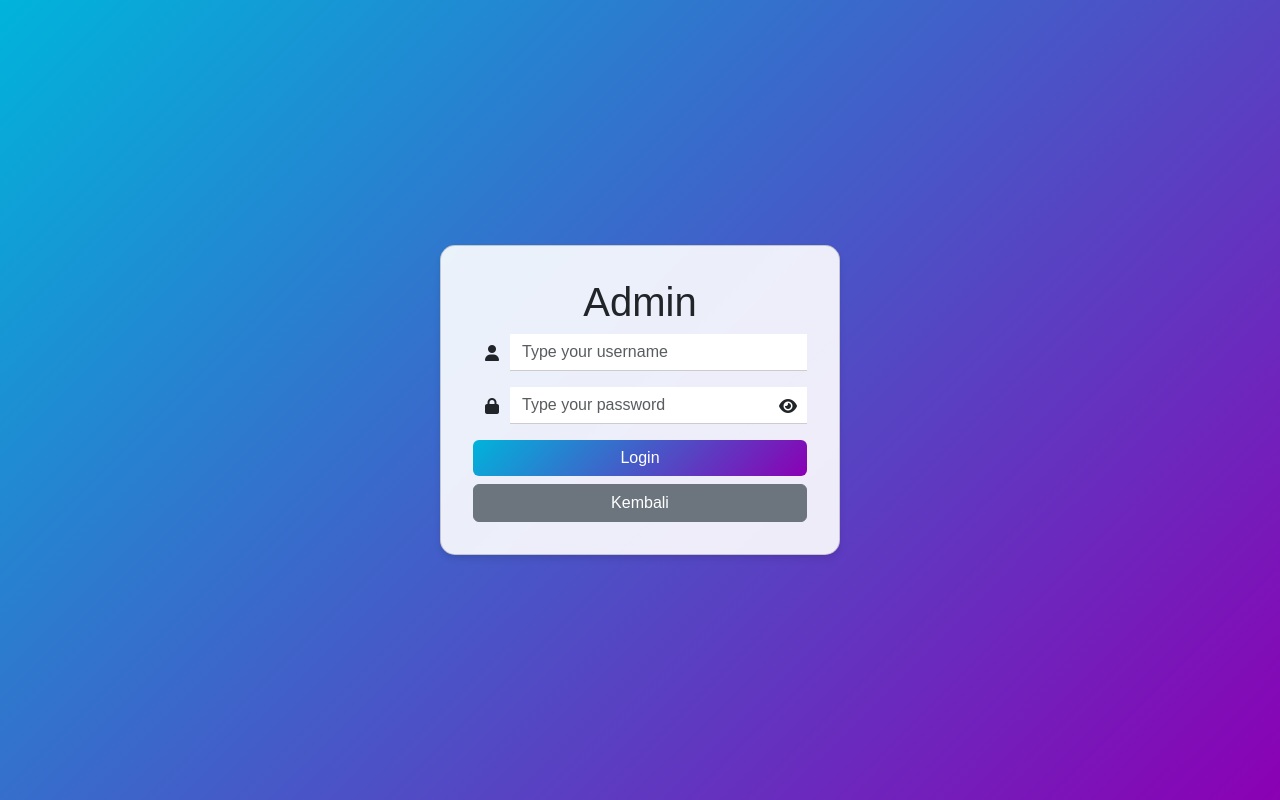
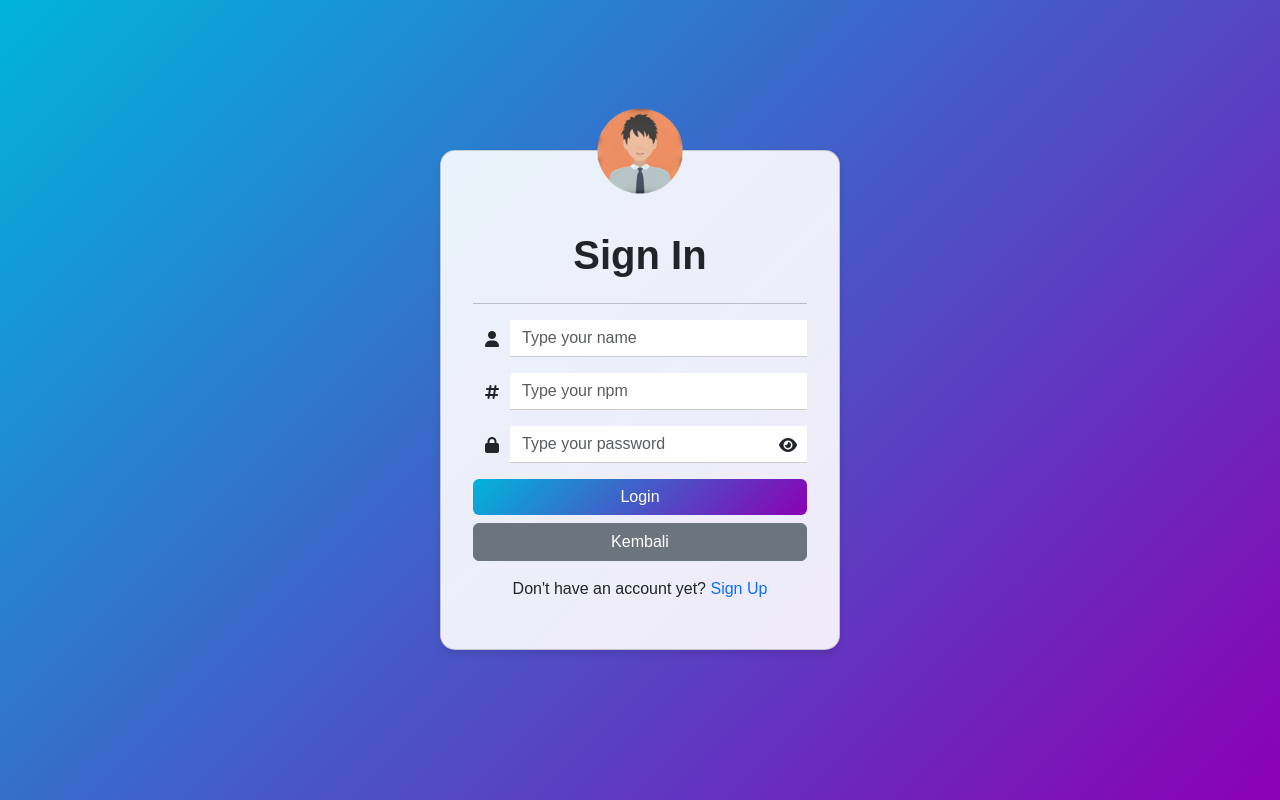
Before and after one commit to mars050504/perpustakaan, a PHP site: page /sign/admin/sign_in.php in a window 1280 px wide. Run offline with PHP 8.4, Linux system fonts and the light colour scheme; some libraries are stand-ins or nearby versions.

Commit message:
Update sign_in.php

```diff
--- a/uasweb/sign/admin/sign_in.php
+++ b/uasweb/sign/admin/sign_in.php
@@ -1,29 +1,31 @@
 <?php
 session_start();
 
-if(isset($_SESSION["signIn"]) ) {
-  header("Location: ../../DashboardAdmin/dashboardAdmin.php");
+if (isset($_SESSION["signIn"])) {
+    header("Location: ../../DashboardMember/dashboardMember.php");
     exit;
 }
 
 require "../../loginSystem/connect.php";
 
-if(isset($_POST["signIn"]) ) {
-
-  $nama = strtolower($_POST["nama_admin"]);
+if (isset($_POST["signIn"])) {
+    $nama = strtolower($_POST["nama"]);
+    $npm = $_POST["npm"];
     $password = $_POST["password"];
 
-  $result = mysqli_query($connect, "SELECT * FROM admin WHERE nama_admin = '$nama' AND password = '$password' ");
+    $result = mysqli_query($connect, "SELECT * FROM member WHERE nama = '$nama' AND npm = $npm");
 
-  if(mysqli_num_rows($result) === 1) {
-    //SET SESSION
+    if (mysqli_num_rows($result) === 1) {
+        $pw = mysqli_fetch_assoc($result);
+        if (password_verify($password, $pw["password"])) {
             $_SESSION["signIn"] = true;
-    $_SESSION["admin"]["nama_admin"] = $nama;
-    header("Location: ../../DashboardAdmin/dashboardAdmin.php");
+            $_SESSION["member"]["nama"] = $nama;
+            $_SESSION["member"]["npm"] = $npm;
+            header("Location: ../../DashboardMember/dashboardMember.php");
             exit;
         }
+    }
     $error = true;
-
 }
 ?>
 
@@ -34,7 +36,7 @@ if(isset($_POST["signIn"]) ) {
     <meta name="viewport" content="width=device-width, initial-scale=1.0">
     <link href="https://cdn.jsdelivr.net/npm/bootstrap@5.3.2/dist/css/bootstrap.min.css" rel="stylesheet">
     <script src="https://kit.fontawesome.com/de8de52639.js" crossorigin="anonymous"></script>
-  <title>Sign In || Admin</title>
+    <title>Sign In || Member</title>
     <style>
         body {
             background: linear-gradient(135deg, #00B4DB, #8B00B4);
@@ -73,13 +75,6 @@ if(isset($_POST["signIn"]) ) {
         .btn-primary:hover {
             background: linear-gradient(135deg, #8B00B4, #00B4DB);
         }
-    .forgot-password {
-      text-align: right;
-    }
-    .social-buttons .btn {
-      border-radius: 50%;
-      margin: 0 5px;
-    }
         .fa-eye, .fa-eye-slash {
             cursor: pointer;
             position: absolute;
@@ -91,14 +86,27 @@ if(isset($_POST["signIn"]) ) {
 </head>
 <body>
     <div class="card">
-    <h1 class="text-center">Admin</h1>
+        <div class="position-absolute top-0 start-50 translate-middle">
+            <img src="../../assets/memberLogo.png" alt="memberLogo" width="85px">
+        </div>
+        <h1 class="pt-5 text-center fw-bold">Sign In</h1>
+        <hr>
         <form action="" method="post" class="needs-validation" novalidate>
             <div class="mb-3">
                 <div class="input-group">
                     <span class="input-group-text"><i class="fa-solid fa-user"></i></span>
-          <input type="text" class="form-control" name="nama_admin" placeholder="Type your username" required>
+                    <input type="text" class="form-control" name="nama" placeholder="Type your name" required>
                     <div class="invalid-feedback">
-            Masukkan Nama anda!
+                        Masukkan nama anda!
+                    </div>
+                </div>
+            </div>
+            <div class="mb-3">
+                <div class="input-group">
+                    <span class="input-group-text"><i class="fa-solid fa-hashtag"></i></span>
+                    <input type="number" class="form-control" name="npm" placeholder="Type your npm" required>
+                    <div class="invalid-feedback">
+                        Masukkan npm anda!
                     </div>
                 </div>
             </div>
@@ -116,8 +124,9 @@ if(isset($_POST["signIn"]) ) {
             <a href="../link_login.html" class="btn btn-secondary w-100">Kembali</a>
         </form>
         <?php if (isset($error)) : ?>
-      <div class="alert alert-danger mt-2" role="alert">Nama atau Password Salah!</div>
+            <div class="alert alert-danger mt-2" role="alert">Nama atau npm atau Password tidak sesuai!</div>
         <?php endif; ?>
+        <p class="text-center mt-3">Don't have an account yet? <a href="sign_up.php" class="text-decoration-none text-primary">Sign Up</a></p>
     </div>
 
     <script>
```
Lines whose indentation alone changed are shown as unchanged.
